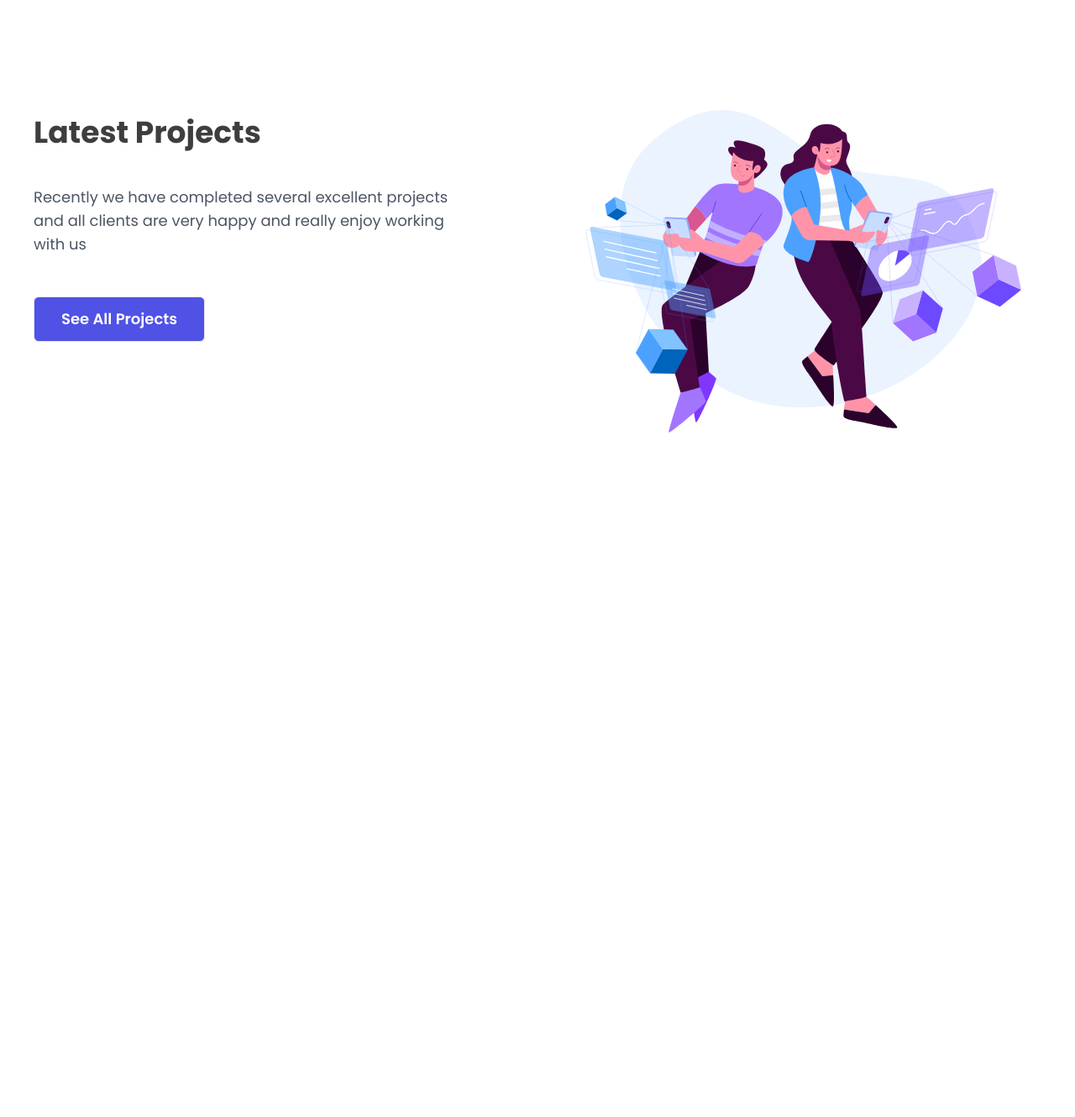
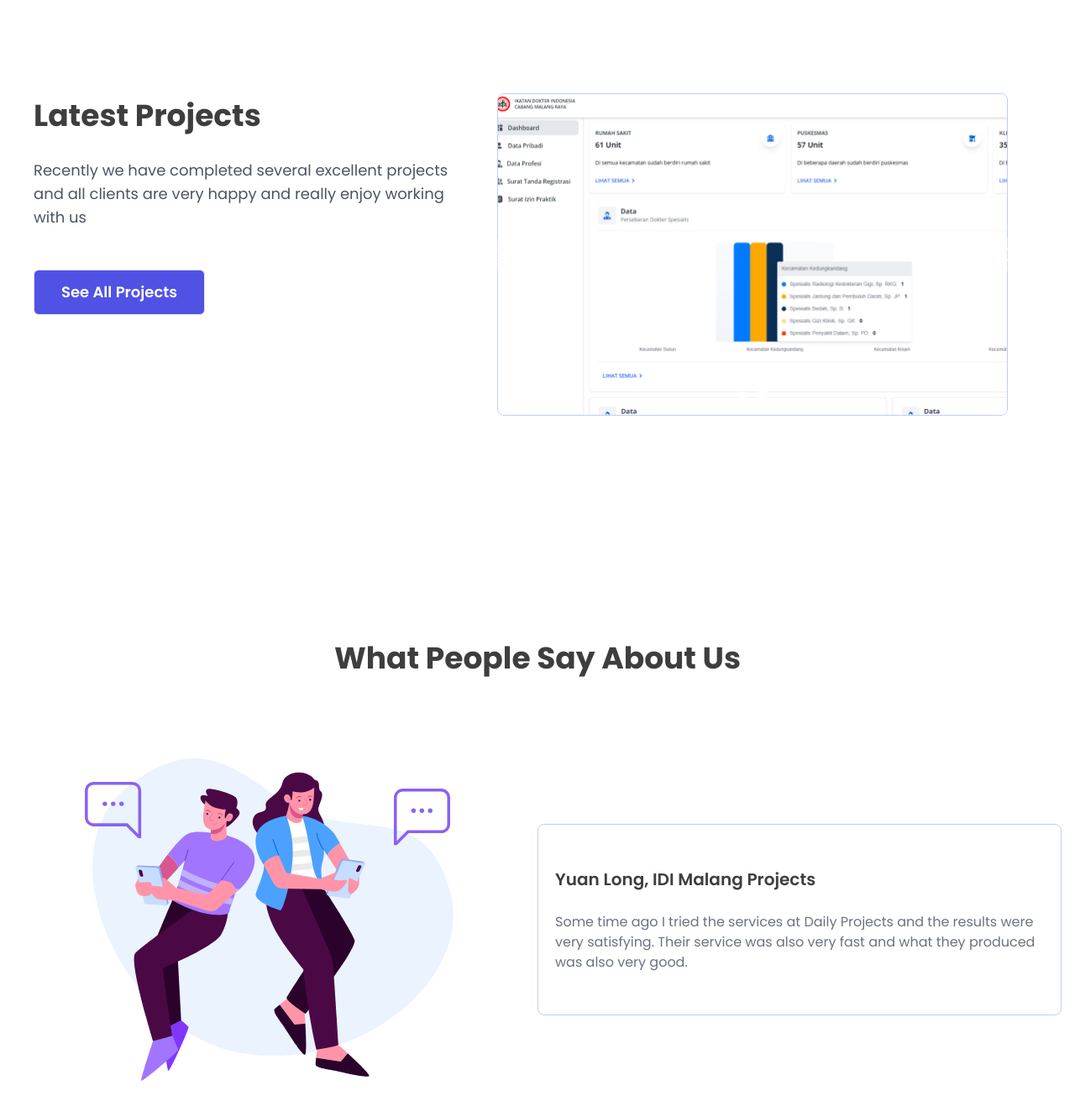
Before and after one commit to khoirulwhyd/agency-website, a website: page src/index.html in a window 1280 px wide. Shown: the part 2600-3930 px from the top of the page at 84% size. Before the commit the page ends 3307 px from the top, so only its background shows below. Drawn offline with nearby package versions, Linux system fonts and the light colour scheme.

Commit message:
drtfyguhioj

```diff
--- a/src/index.html
+++ b/src/index.html
@@ -24,7 +24,7 @@
             class="w-[200px] text-sm font-bold leading-relaxed inline-block mr-4 py-2 whitespace-nowrap uppercase text-white">
           <!-- <a class="text-sm font-bold leading-relaxed inline-block mr-4 py-2 whitespace-nowrap uppercase text-white" href="#">Notus JS</a> -->
           <button data-collapse-toggle="navbar-default" type="button"
-            class=" inline-flex items-center p-2 w-10 h-10 justify-center text-sm text-white rounded-lg md:hidden hover:bg-blue-100 focus:outline-none focus:ring-2 focus:ring-gray-200"
+            class=" inline-flex items-center p-2 w-10 h-10 justify-center text-sm text-white rounded-lg md:hidden hover:bg-blue-100 focus:outline-none focus:ring-2 focus:ring-gray-200 transition-all duration-300"
             aria-controls="navbar-default" aria-expanded="false" onclick="Menu(this)">
             <span class="sr-only">Open main menu</span>
             <svg class="w-5 h-5" aria-hidden="true" xmlns="http://www.w3.org/2000/svg" fill="none" viewBox="0 0 17 14">
@@ -33,35 +33,36 @@
             </svg>
           </button>
         </div>
-        <div class="lg:flex flex-grow items-center lg:shadow-none rounded-lg bg-white md:bg-transparent hidden"
+        <div
+          class="lg:flex flex-grow items-center lg:shadow-none rounded-lg bg-white md:bg-transparent w-full h-[100vh] md:w-0 md:h-0 transition-all duration-300 ease-out md:transition-none hidden"
           id="navbar-default">
           <ul
             class="flex flex-col lg:flex-row list-none lg:ml-auto items-center md:space-x-12 space-x-0 transition duration-700 ease-linear">
-            <li class="flex items-center">
+            <li class="flex items-center md:mt-0 mt-4 md:mb-0 mb-[50px]">
               <a href="#"
                 class="text-[#373737] md:text-white px-3 py-4 lg:py-2 flex items-center text-[18px] font-regular">
                 Home
               </a>
             </li>
-            <li class="flex items-center">
+            <li class="flex items-center md:mb-0 mb-[50px]">
               <a href="#"
                 class="text-[#373737] md:text-white px-3 py-4 lg:py-2 flex items-center text-[18px] font-regular">
                 Our Services
               </a>
             </li>
-            <li class="flex items-center">
+            <li class="flex items-center md:mb-0 mb-[50px]">
               <a href="#"
                 class="text-[#373737] md:text-white px-3 py-4 lg:py-2 flex items-center text-[18px] font-regular">
                 About Us
               </a>
             </li>
-            <li class="flex items-center">
+            <li class="flex items-center md:mb-0 mb-[50px]">
               <a href="#"
                 class="text-[#373737] md:text-white px-3 py-4 lg:py-2 flex items-center text-[18px] font-regular">
                 Portfolio
               </a>
             </li>
-            <li class="flex items-center">
+            <li class="flex items-center md:mb-0 mb-[50px]">
               <button type="button"
                 class="text-white bg-blue-700 hover:bg-blue-800 focus:ring-4 focus:ring-blue-300 font-medium rounded-lg text-[18] px-5 py-2.5 mr-2 mb-2 dark:bg-blue-600 dark:hover:bg-blue-700 focus:outline-none dark:focus:ring-blue-800">
                 Start Projects</button>
@@ -224,6 +225,7 @@
       <div class="mt-10 grid grid-row-3 md:grid-cols-3 gap-4">
         <div class="">
           <a href="#" class="block max-w-sm p-6 border py-9 border-[#BFCDFF] rounded-lg hover:bg-[#F1F4FF]">
+            <div class="grid grid-cols-1 place-content-center">
               <div class="icon md:w-[60px] w-[50px] md:h-[60px] h-[50px] md:p-4 p-3 mb-4">
                 <svg xmlns="http://www.w3.org/2000/svg" width="24" height="24" viewBox="0 0 24 24" fill="none">
                   <path fill-rule="evenodd" clip-rule="evenodd"
@@ -231,8 +233,12 @@
                     fill="#FAFAFA" />
                 </svg>
               </div>
-            <h5 class="mb-2 md:text-[20px] text-[16px] font-semibold tracking-tight text-[#3E3E3E]">Extensive Experience</h5>
-            <p class="font-normal text-[14px] md:text-[16px] text-gray-500">Our team has extensive experience in designing user interfaces (UI) and
+            </div>
+
+            <h5 class="mb-2 md:text-[20px] text-[16px] font-semibold tracking-tight text-[#3E3E3E]">Extensive Experience
+            </h5>
+            <p class="font-normal text-[14px] md:text-[16px] text-gray-500">Our team has extensive experience in
+              designing user interfaces (UI) and
               user experiences (UX) for various platforms and industries.</p>
           </a>
         </div>
@@ -245,8 +251,10 @@
                   fill="#FAFAFA" />
               </svg>
             </div>
-            <h5 class="mb-2 md:text-[20px] text-[16px] font-semibold tracking-tight text-[#3E3E3E]">Active Collaboration</h5>
-            <p class="font-normal text-[14px] md:text-[16px] text-gray-500">We also actively collaborate with you throughout the process. We
+            <h5 class="mb-2 md:text-[20px] text-[16px] font-semibold tracking-tight text-[#3E3E3E]">Active Collaboration
+            </h5>
+            <p class="font-normal text-[14px] md:text-[16px] text-gray-500">We also actively collaborate with you
+              throughout the process. We
               understand that each client has a unique vision and outlook, and we are ready to make it happen.</p>
           </a>
         </div>
@@ -259,37 +267,114 @@
                   fill="#FAFAFA" />
               </svg>
             </div>
-            <h5 class="mb-2 md:text-[20px] text-[16px] font-semibold tracking-tight text-[#3E3E3E]">Post-Launch Support</h5>
-            <p class="font-normal text-[14px] md:text-[16px] text-gray-500">We do not end our relationship once a project is complete. We are ready
+            <h5 class="mb-2 md:text-[20px] text-[16px] font-semibold tracking-tight text-[#3E3E3E]">Post-Launch Support
+            </h5>
+            <p class="font-normal text-[14px] md:text-[16px] text-gray-500">We do not end our relationship once a
+              project is complete. We are ready
               to provide post-launch support, including fixes and updates if necessary.</p>
           </a>
         </div>
       </div>
     </div>
   </section>
-  <section class="py-10">
-    <div class="py-12 md:py-14 container px-4 max-w-screen-xl mx-auto flex flex-wrap items-center justify-between">
-      <div
-        class="container gap-12 flex flex-col justify-center p-6 mx-auto sm:py-12 lg:py-24 lg:flex-row lg:justify-between">
-        <div
-          class="flex flex-col p-0 text-left rounded-sm max-w-xl lg:max-w-md xl:max-w-lg xl:tw-text-left order-1">
-          <h1 class="mb-3 md:text-left text-center md:text-[36px] text-[30px] font-bold text-[#3E3E3E]">Latest Projects</h1>
-          </h1>
-          <p class="mt-6 mb-8 text-lg sm:mb-12 text-gray-600 text-center md:text-left">Recently we have completed several excellent projects and all clients are very happy and really enjoy working with us
+  <section class="py-5">
+    <div class="md:py-14 container px-4 max-w-screen-xl mx-auto flex flex-wrap items-center justify-between">
+      <div class="container flex flex-col justify-center p-6 mx-auto sm:py-12 lg:py-24 lg:flex-row lg:justify-between">
+        <div class="flex flex-col p-0 text-left rounded-sm max-w-xl lg:max-w-md xl:max-w-lg xl:tw-text-left order-1">
+          <h1 class="md:text-left text-center md:text-[36px] text-[30px] font-bold text-[#3E3E3E]">Latest Projects</h1>
+          <p class="mt-6 mb-8 text-lg sm:mb-12 text-gray-600 text-center md:text-left">Recently we have completed
+            several excellent projects and all clients are very happy and really enjoy working with us
           </p>
           <div
             class="flex flex-col space-y-4 sm:items-left sm:justify-left sm:flex-row sm:space-y-0 sm:space-x-4 lg:justify-start">
             <a href="#"
-              class="px-8 py-3 text-lg font-semibold text-white border rounded-md bg-[#4F52E5] hover:bg-[#3D40DE] hover:text-white text-center">See All Projects</a>
+              class="px-8 py-3 text-lg font-semibold text-white border rounded-md bg-[#4F52E5] hover:bg-[#3D40DE] hover:text-white text-center">See
+              All Projects</a>
           </div>
         </div>
-        <div
+        <!-- <div
           class="flex items-center justify-center p-6 mt-8 lg:mt-0 h-72 sm:h-80 lg:h-96 xl:h-112 2xl:h-128 order-2">
-          <img src="../public/hero.svg" alt="" class="object-contain h-100 sm:h-80 lg:h-96 xl:h-112 2xl:h-128">
+          <img src="../public/proyek.jpg" alt="" class="object-contain h-100 sm:h-80 lg:h-96 xl:h-112 2xl:h-128 rounded-lg shadow-md">
+        </div> -->
+
+        <div id="default-carousel" class="relative w-full px-10 order-2 md:order-2 py-10 md:py-0" data-carousel="slide">
+          <!-- Carousel wrapper -->
+          <div class="relative h-56 overflow-hidden rounded-lg md:h-96 border border-[#BFCDFF] ">
+            <!-- Item 1 -->
+            <div class="hidden duration-700 ease-in-out" data-carousel-item>
+              <img src="../public/heroku.png"
+                class="absolute block w-full -translate-x-1/2 -translate-y-1/2 top-1/2 left-1/2 rounded-xl" aria-label="asjdsoaidi" aria-current="true" alt="...">
+            </div>
+            <!-- Item 2 -->
+            <div class="hidden duration-700 ease-in-out" data-carousel-item>
+              <img src="../public/proyek.jpg"
+                class="absolute block w-full -translate-x-1/2 -translate-y-1/2 top-1/2 left-1/2 rounded-lg" alt="...">
+            </div>
+          </div>
+          <!-- Slider indicators -->
+          <div class="absolute z-30 flex space-x-3 -translate-x-1/2 bottom-5 left-1/2">
+            <button type="button" class="w-3 h-3 rounded-full" aria-current="true" aria-label="Slide 1"
+              data-carousel-slide-to="0"></button>
+            <button type="button" class="w-3 h-3 rounded-full" aria-current="false" aria-label="Slide 2"
+              data-carousel-slide-to="1"></button>
+
+          </div>
+          <!-- Slider controls -->
+          <button type="button"
+            class="absolute top-0 left-0 z-30 flex items-center justify-center h-full px-4 cursor-pointer group focus:outline-none"
+            data-carousel-prev>
+            <span
+              class="inline-flex items-center justify-center w-10 h-10 rounded-full bg-white/30 dark:bg-gray-800/30 group-hover:bg-white/50 dark:group-hover:bg-gray-800/60 group-focus:ring-4 group-focus:ring-white dark:group-focus:ring-gray-800/70 group-focus:outline-none">
+              <svg class="w-4 h-4 text-white dark:text-gray-800" aria-hidden="true" xmlns="http://www.w3.org/2000/svg"
+                fill="none" viewBox="0 0 6 10">
+                <path stroke="currentColor" stroke-linecap="round" stroke-linejoin="round" stroke-width="2"
+                  d="M5 1 1 5l4 4" />
+              </svg>
+              <span class="sr-only">Previous</span>
+            </span>
+          </button>
+          <button type="button"
+            class="absolute top-0 right-0 z-30 flex items-center justify-center h-full px-4 cursor-pointer group focus:outline-none"
+            data-carousel-next>
+            <span
+              class="inline-flex items-center justify-center w-10 h-10 rounded-full bg-white/30 dark:bg-gray-800/30 group-hover:bg-white/50 dark:group-hover:bg-gray-800/60 group-focus:ring-4 group-focus:ring-white dark:group-focus:ring-gray-800/70 group-focus:outline-none">
+              <svg class="w-4 h-4 text-white dark:text-gray-800" aria-hidden="true" xmlns="http://www.w3.org/2000/svg"
+                fill="none" viewBox="0 0 6 10">
+                <path stroke="currentColor" stroke-linecap="round" stroke-linejoin="round" stroke-width="2"
+                  d="m1 9 4-4-4-4" />
+              </svg>
+              <span class="sr-only">Next</span>
+            </span>
+          </button>
         </div>
       </div>
     </div>
   </section>
+  <section class="mt-[50px]">
+    <div
+      class=" mb-[100px] md:py-10 container px-4 max-w-sm md:max-w-screen-xl mx-auto items-center justify-between">
+      <h1 class="text-center md:mb-[92px] mb-[24px] font-bold text-[30px] md:text-[36px] text-[#3E3E3E]">What People Say About Us
+      </h1>
+      <div class="grid grid-cols-1 md:grid-cols-2 items-center md:text-left text-center">
+        <div class="flex items-center justify-center p-6 mt-0 lg:mt-0 h-72 sm:h-80 lg:h-96 xl:h-112 2xl:h-128">
+          <img src="../public/testi.svg" alt="" class="object-contain h-100 sm:h-80 lg:h-96 xl:h-112 2xl:h-128">
+        </div>
+        <div class="">
+          <a href="#" class="block w-full md:py-[50px] px-5 py-6 border border-[#BFCDFF] rounded-lg  hover:bg-[#F1F4FF]">
+            <h1 class="md:mb-6 mb-4 md:text-[20px] text-[16px] font-semibold text-[#3E3E3E]">Yuan Long, IDI Malang Projects
+            </h1>
+            <p class="font-normal text-[14px] md:text-[16px] text-gray-500">Some time ago I tried the services at Daily Projects and the results were very satisfying. Their service was also very fast and what they produced was also very good.</p>
+          </a>
+        </div>
+      </div>
+    </div>
+  </section>
+  <section>
+    <footer>
+
+    </footer>
+  </section>
+
   <!-- end why choose us -->
   <script src="../path/to/flowbite/dist/flowbite.min.js"></script>
 </body>
```
Also changed, not shown: dist/output.css, public/proyek.jpg (added), public/testi.svg (added). Lines whose indentation alone changed are shown as unchanged.
